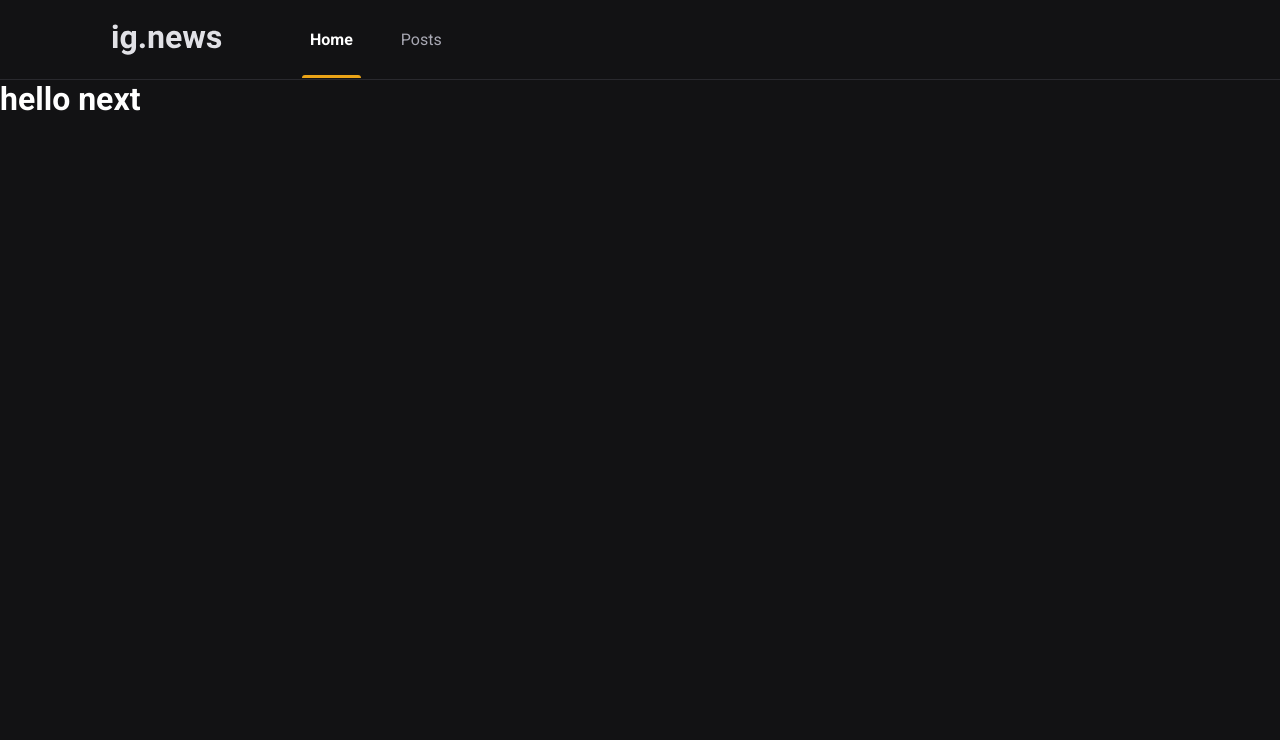
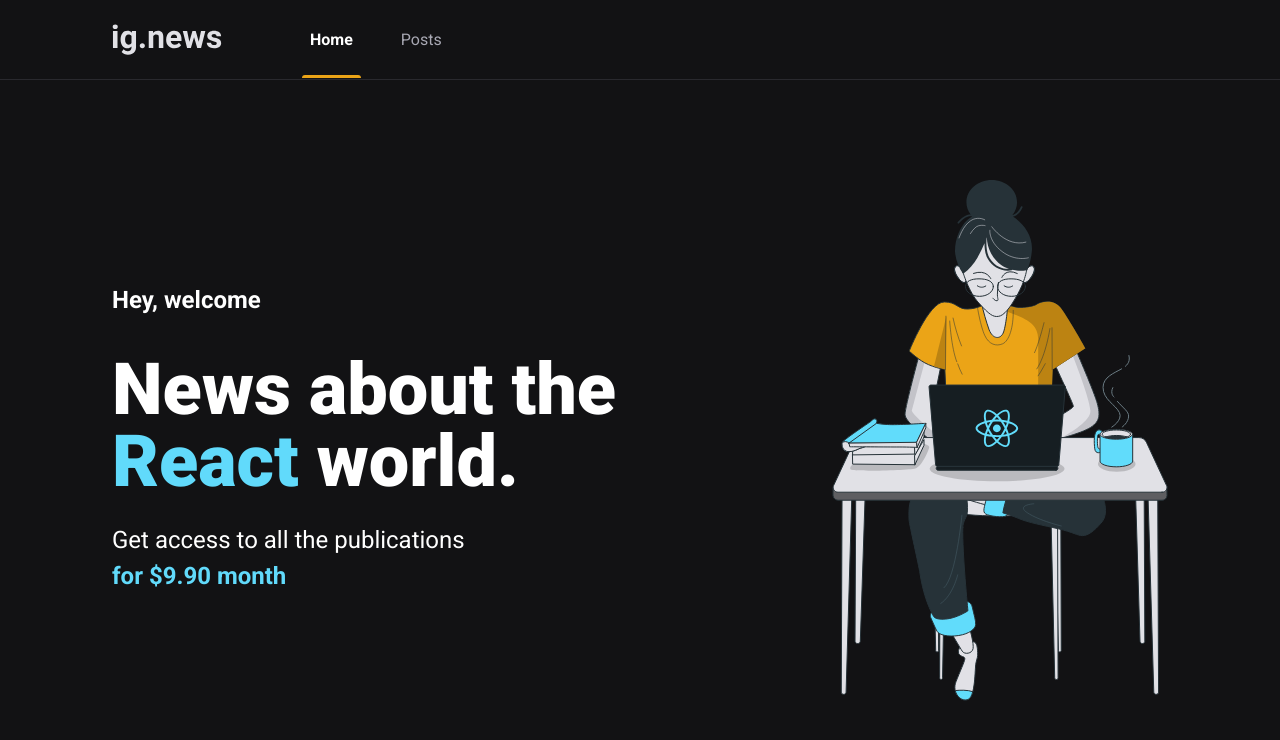
Before and after one commit to mestreshake/ig.news, a Next.js app: page / in a window 1280 px wide. Shown: the top 740 px of the page. Built offline with nearby package versions, Linux system fonts and the light colour scheme.

Commit message:
feat: Adding Home page content and styles

```diff
--- a/src/pages/index.tsx
+++ b/src/pages/index.tsx
@@ -1,5 +1,50 @@
 import type { NextPage } from "next";
 import Head from "next/head";
+import Image from "next/image";
+import styled from "styled-components";
+import avatarImg from "../../public/images/avatar.svg";
+
+const Container = styled.main`
+  max-width: 1120px;
+  margin: 0 auto;
+  padding: 0 2rem;
+  height: calc(100vh - 5rem);
+
+  display: flex;
+  align-items: center;
+  justify-content: space-between;
+`;
+
+const Content = styled.section`
+  max-width: 600px;
+
+  > span {
+    font-size: 1.5rem;
+    font-weight: bold;
+  }
+
+  h1 {
+    font-size: 4.5rem;
+    line-height: 4.5rem;
+    font-weight: 900;
+    margin-top: 2.5rem;
+
+    span {
+      color: var(--cyan-500);
+    }
+  }
+
+  p {
+    font-size: 1.5rem;
+    line-height: 2.25rem;
+    margin-top: 1.5rem;
+
+    span {
+      color: var(--cyan-500);
+      font-weight: bold;
+    }
+  }
+`;
 
 const Home: NextPage = () => {
   return (
@@ -8,7 +53,20 @@
         <title>Home</title>
       </Head>
 
-      <h1>hello next</h1>
+      <Container>
+        <Content>
+          <span>Hey, welcome</span>
+          <h1>
+            News about the <span>React </span>world.
+          </h1>
+          <p>
+            Get access to all the publications
+            <br />
+            <span>for $9.90 month</span>
+          </p>
+        </Content>
+        <Image src={avatarImg} alt="Girl coding" />
+      </Container>
     </>
   );
 };
```
